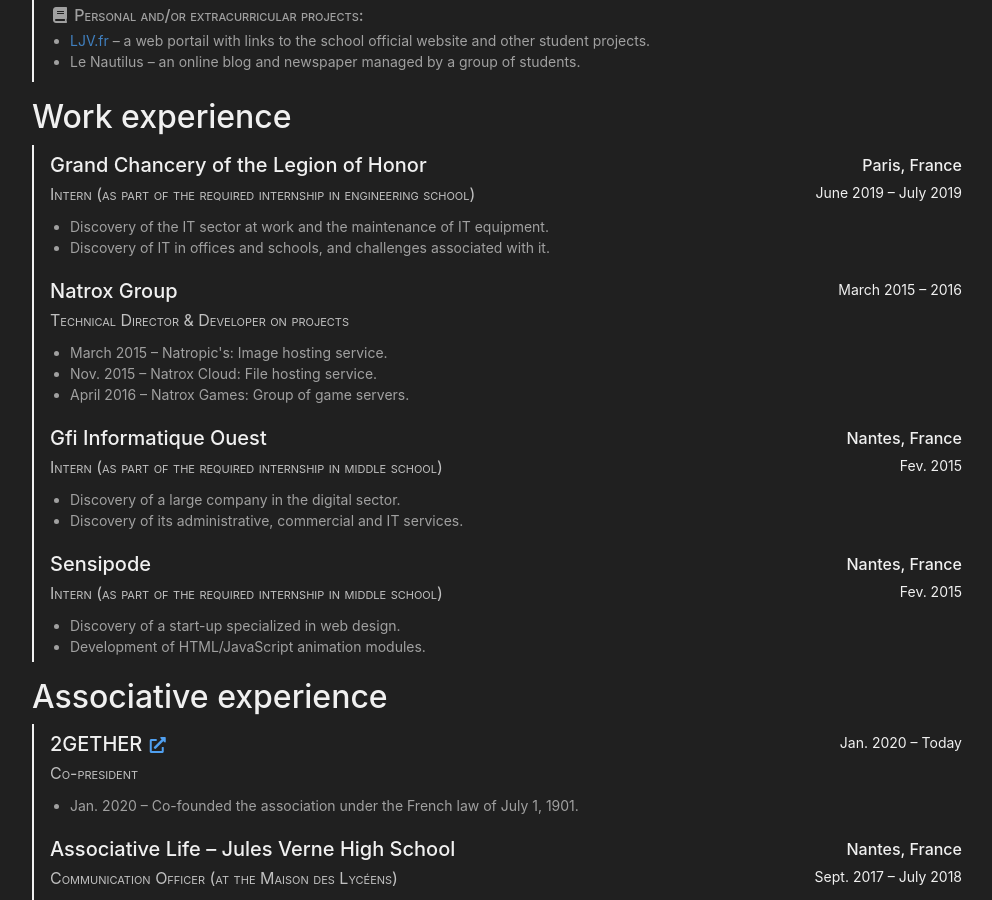
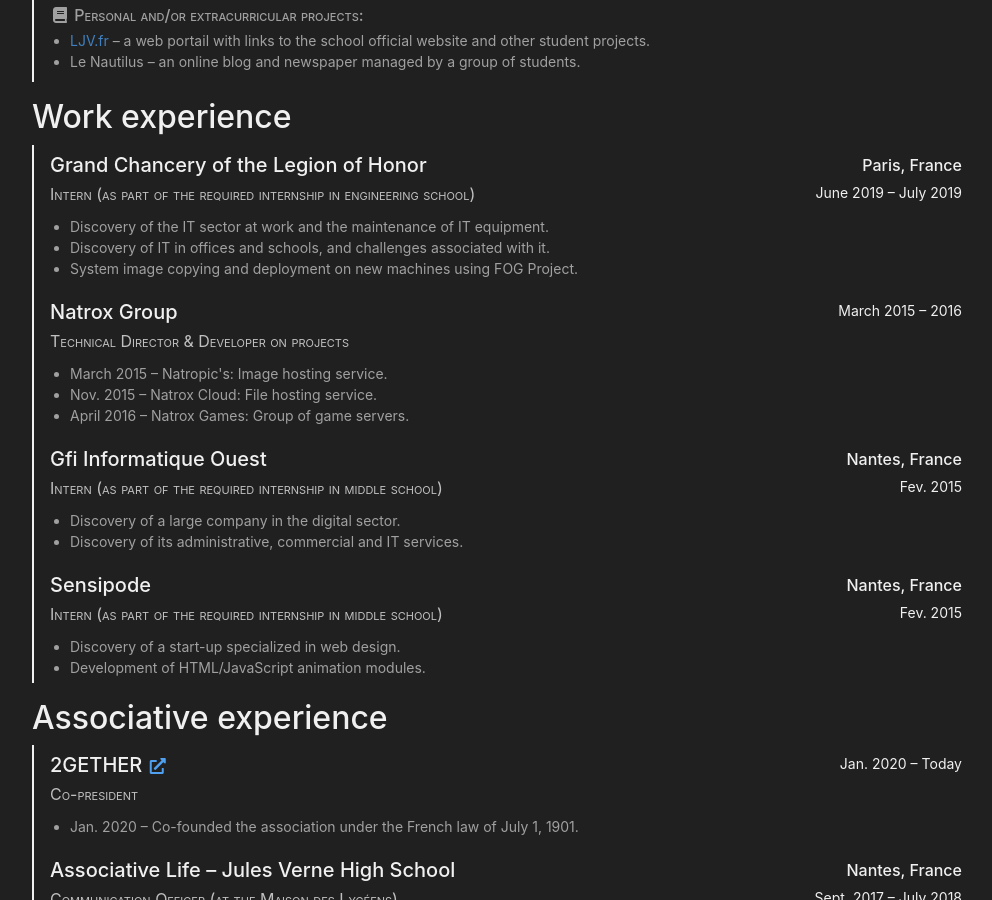
Before and after one commit to matiboux/matiboux.me, a Jekyll site: the page built from cv.html, in a window 1280 px wide and 900 px high, scrolled down 1914 px. Shown: the whole window, without its empty margins (143-1135 px from the left). Built offline with Jekyll 4.4.1, drawn with Linux system fonts in a browser that asks for light colours; nearby versions of some CDN libraries; some of the changed text lies outside the part shown.

```diff
--- a/_data/timeline.yml
+++ b/_data/timeline.yml
@@ -12,6 +12,12 @@
   # libraries: []
   # tags: []
 
+
+- description:
+  - "Passed the <b>TOEIC Test</b>: 985 / 990"
+  date: June 28, 2021
+  category: award
+  tags: [test, toeic]
 
 - description:
   - <b>PING</b> – a fullstack IDE application in Java
--- a/cv.html
+++ b/cv.html
@@ -192,6 +192,7 @@ container_class: mw-lg
 			<ul>
 				<li>Discovery of the IT sector at work and the maintenance of IT equipment.</li>
 				<li>Discovery of IT in offices and schools, and challenges associated with it.</li>
+				<li>System image copying and deployment on new machines using FOG Project.</li>
 			</ul>
 		</div>
 		<div class="meta">
@@ -450,6 +451,16 @@ container_class: mw-lg
 <div class="cv-items">
 	<div class="item">
 		<div class="content">
+			<h4>TOEIC Test</h4>
+			<p class="award">Score: 985</p>
+		</div>
+		<div class="meta">
+			<p class="location">EPITA, Paris</p>
+			<p class="date">June 28, 2021</p>
+		</div>
+	</div>
+	<div class="item">
+		<div class="content">
 			<h4>TOEIC Mock Test</h4>
 			<p class="award">Score: 945</p>
 		</div>
```
